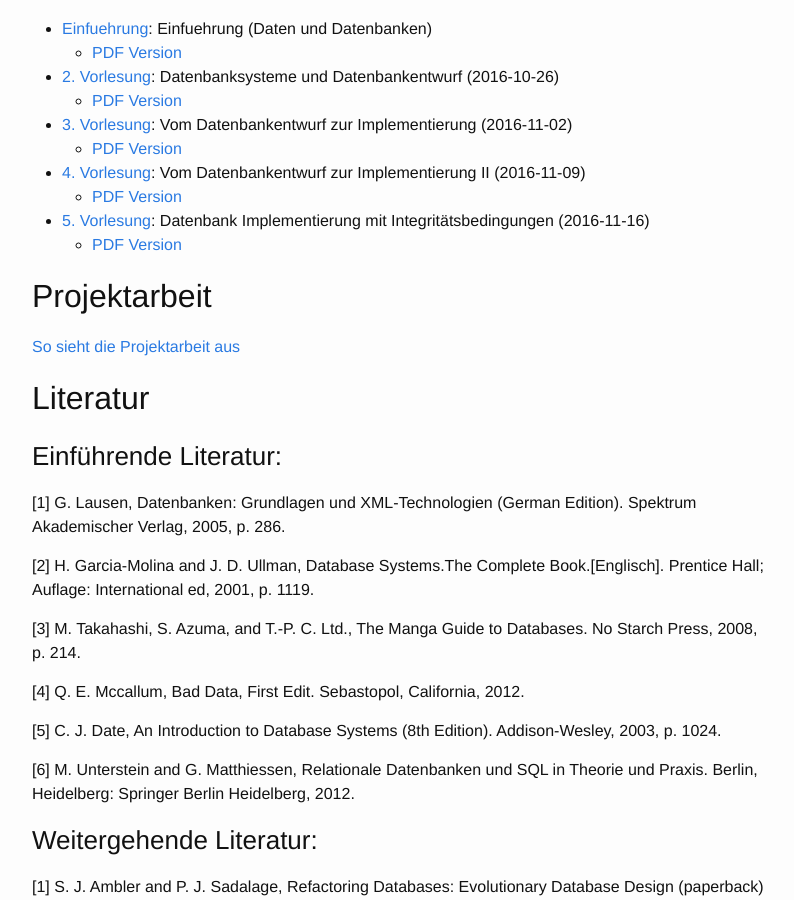
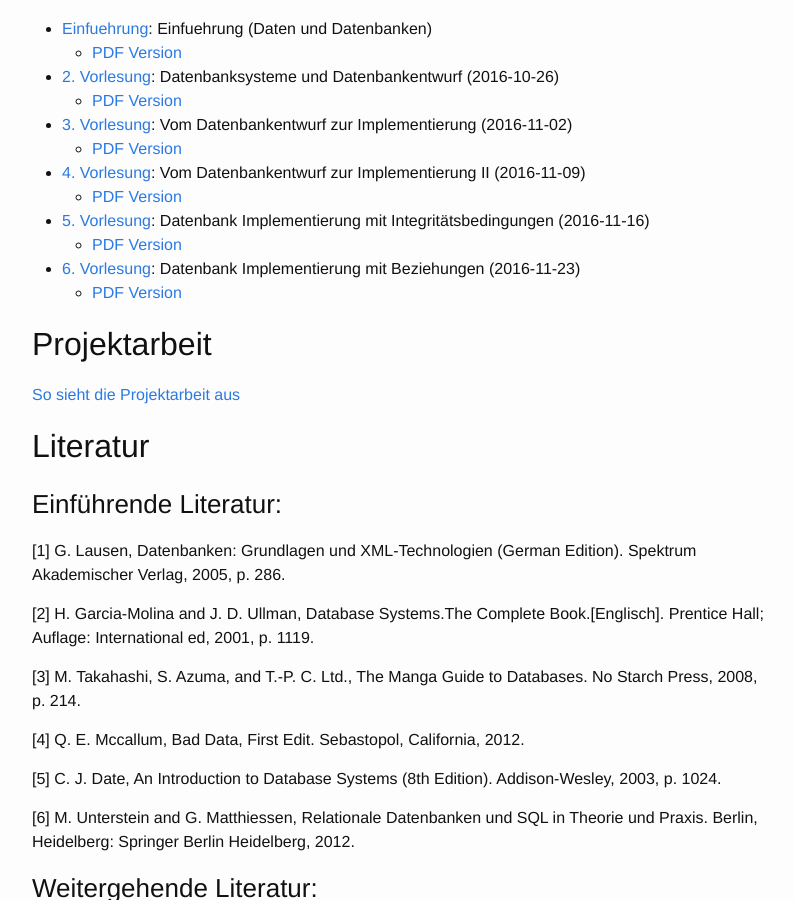
Before and after one commit to rkottmann/renzok.github.io, a Jekyll site: the page built from _slides/db-ws-2016/index.md, in a window 1280 px wide and 900 px high, scrolled down 432 px. Shown: the whole window, without its empty margins (238-1032 px from the left). Built offline with Jekyll 4.4.1, drawn with Linux system fonts in a browser that asks for light colours.

Commit message:
added vorlesung 6 to index

```diff
--- a/_slides/db-ws-2016/index.md
+++ b/_slides/db-ws-2016/index.md
@@ -24,6 +24,8 @@ title: Modul Datenbanken IFI WS 2016/17
   * [PDF Version]({{page.slide-path}}/vorlesung-4.pdf)
 * [5. Vorlesung]({{page.slide-path}}/vorlesung-5.html): Datenbank Implementierung mit Integritätsbedingungen (2016-11-16)
   * [PDF Version]({{page.slide-path}}/vorlesung-5.pdf)
+* [6. Vorlesung]({{page.slide-path}}/vorlesung-6.html): Datenbank Implementierung mit Beziehungen (2016-11-23)
+  * [PDF Version]({{page.slide-path}}/vorlesung-6.pdf)
 
 
 ## Projektarbeit
```
